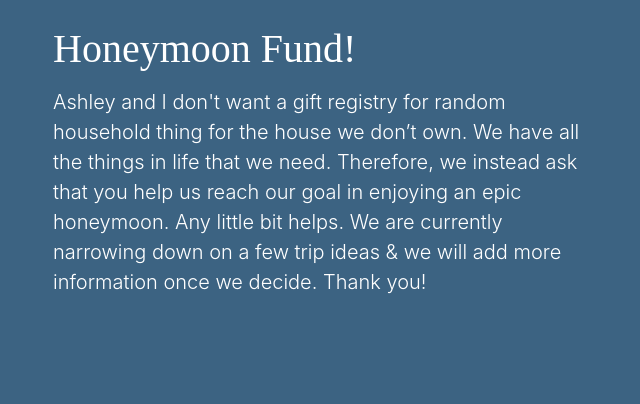
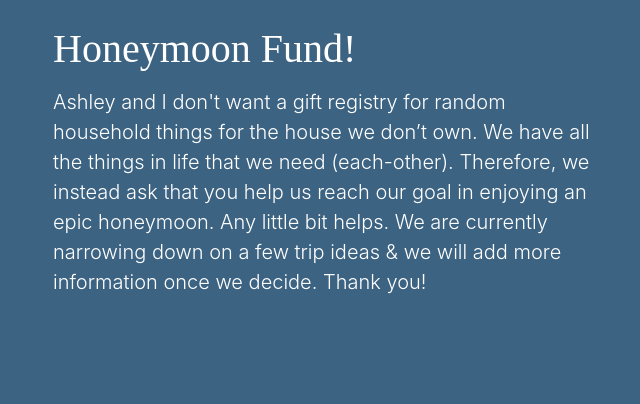
Before and after one commit to bakosa/ashley_austin_wedding, a Django app: page /aawedding/home/ in a window 1280 px wide. Shown: the part 1513-1917 px from the top of the page, without its empty margins (32-672 px from the left). Run offline with Django 3.2, Linux system fonts and the light colour scheme; some libraries are stand-ins or nearby versions.

Commit message:
Updated spelling

```diff
--- a/home/templates/home/index.html
+++ b/home/templates/home/index.html
@@ -120,7 +120,7 @@
 	<div class="row">
 		<div class="col-md-6" style="padding-bottom: 20px">
 			<h2>Honeymoon Fund!</h2>
-			<p class="lead">Ashley and I don't want a gift registry for random household thing for the house we don’t own. We have all the things in life that we need. Therefore, we instead ask that you help us reach our goal in enjoying an epic honeymoon. Any little bit helps. We are currently narrowing down on a few trip ideas & we will add more information once we decide. Thank you!</p>
+			<p class="lead">Ashley and I don't want a gift registry for random household things for the house we don’t own. We have all the things in life that we need (each-other). Therefore, we instead ask that you help us reach our goal in enjoying an epic honeymoon. Any little bit helps. We are currently narrowing down on a few trip ideas & we will add more information once we decide. Thank you!</p>
 		</div>
 		<br>
 		<div class="col-md-6 text-md-right text-center">
```
